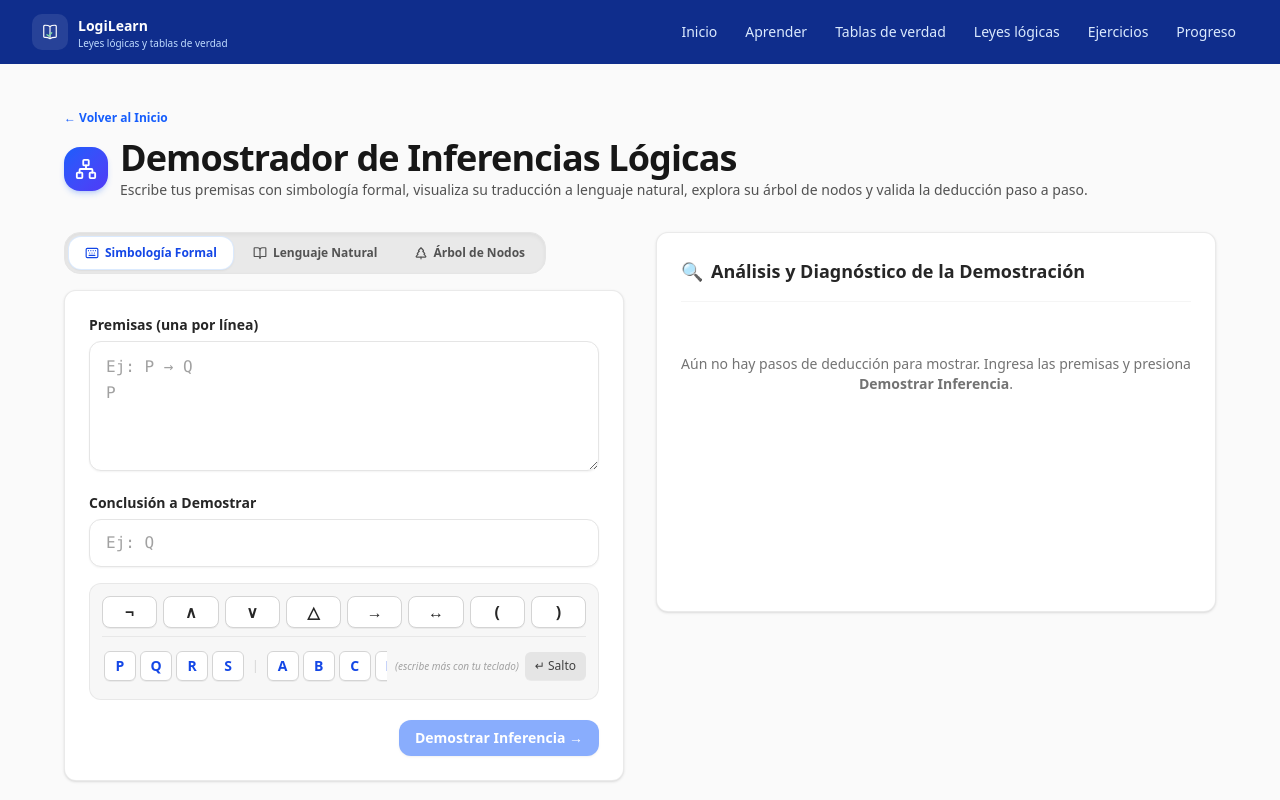
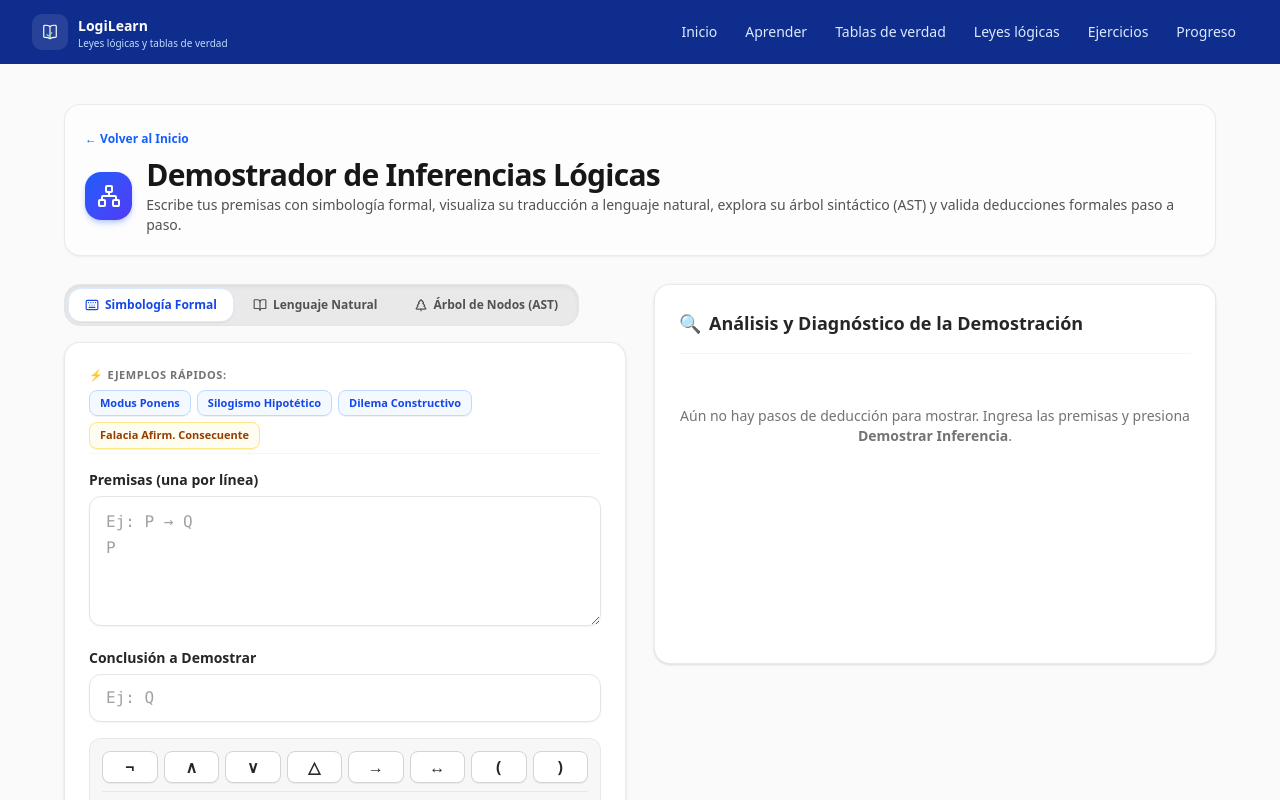
Before and after one commit to EnriDiazCayaca/logica_simbolica_global, a Vue app: page /inferencias in a window 1280 px wide. Shown: the top 800 px of the page. Built offline with nearby package versions, Linux system fonts and the light colour scheme.

Commit message:
feat(inferencias): mejorar estetica, ejemplos rapidos, descarga academica y zoom interactivo del AST

```diff
--- a/src/components/inferencias/ArbolAST.vue
+++ b/src/components/inferencias/ArbolAST.vue
@@ -4,7 +4,7 @@ import { parsearExpresion, normalizarExpresion } from '@/lib/solver/parser'
 import { META_OPERADOR, COLOR_NODO, estadisticasNodo } from '@/lib/solver/astVisual'
 import type { NodoExpresion } from '@/lib/solver/types'
 import NodoArbol from './NodoArbol.vue'
-import { Maximize2, Network, X } from '@lucide/vue'
+import { Maximize2, Network, X, ZoomIn, ZoomOut, RotateCcw } from '@lucide/vue'
 
 interface Props {
   premisas: string[]
@@ -84,6 +84,18 @@ const modelo = computed(() => {
 const leyenda = computed(() =>
   Object.values(META_OPERADOR).map((m) => ({ ...m, clase: COLOR_NODO[m.color] }))
 )
+
+// Control de Zoom y Escala
+const escala = ref(1)
+const aumentarZoom = () => {
+  if (escala.value < 1.6) escala.value = Number((escala.value + 0.1).toFixed(1))
+}
+const reducirZoom = () => {
+  if (escala.value > 0.6) escala.value = Number((escala.value - 0.1).toFixed(1))
+}
+const reiniciarZoom = () => {
+  escala.value = 1
+}
 
 // Control del modal de vista completa
 const mostrarCompleto = ref(false)
@@ -179,24 +191,62 @@ watch(
       </ul>
     </div>
 
-    <!-- Estadísticas globales del diagrama -->
+    <!-- Estadísticas globales del diagrama & Controles de Zoom -->
     <div
       v-if="modelo.hijosRaiz.length"
-      class="flex flex-wrap items-center gap-2 text-[10px] font-medium text-neutral-500"
+      class="flex flex-wrap items-center justify-between gap-3 text-[10px] font-medium text-neutral-500"
     >
-      <span class="rounded bg-neutral-100 px-2 py-0.5">📦 {{ modelo.total }} proposiciones</span>
-      <span class="rounded bg-neutral-100 px-2 py-0.5">⦿ {{ modelo.stats.nodos }} nodos</span>
-      <span class="rounded bg-neutral-100 px-2 py-0.5">↕ prof. máx {{ modelo.stats.profundidad }}</span>
-      <span class="rounded bg-neutral-100 px-2 py-0.5">◍ {{ modelo.stats.variables }} variables</span>
-      <span class="rounded bg-neutral-100 px-2 py-0.5">⚇ {{ modelo.stats.operadores }} conectivos</span>
+      <div class="flex flex-wrap items-center gap-1.5">
+        <span class="rounded bg-neutral-100 px-2 py-0.5">📦 {{ modelo.total }} proposiciones</span>
+        <span class="rounded bg-neutral-100 px-2 py-0.5">⦿ {{ modelo.stats.nodos }} nodos</span>
+        <span class="rounded bg-neutral-100 px-2 py-0.5">↕ prof. máx {{ modelo.stats.profundidad }}</span>
+        <span class="rounded bg-neutral-100 px-2 py-0.5">◍ {{ modelo.stats.variables }} variables</span>
+        <span class="rounded bg-neutral-100 px-2 py-0.5">⚇ {{ modelo.stats.operadores }} conectivos</span>
+      </div>
+
+      <!-- Controles de Zoom -->
+      <div class="flex items-center gap-1 bg-neutral-100/90 rounded-lg p-1 border border-neutral-200/80">
+        <button
+          type="button"
+          @click="reducirZoom"
+          title="Reducir zoom"
+          :disabled="escala <= 0.6"
+          class="p-1 text-neutral-600 hover:text-neutral-900 hover:bg-white rounded transition-colors disabled:opacity-40 disabled:cursor-not-allowed cursor-pointer"
+        >
+          <ZoomOut :size="13" />
+        </button>
+        <span class="px-1.5 font-mono text-[10px] font-bold text-neutral-700 select-none">
+          {{ Math.round(escala * 100) }}%
+        </span>
+        <button
+          type="button"
+          @click="aumentarZoom"
+          title="Aumentar zoom"
+          :disabled="escala >= 1.6"
+          class="p-1 text-neutral-600 hover:text-neutral-900 hover:bg-white rounded transition-colors disabled:opacity-40 disabled:cursor-not-allowed cursor-pointer"
+        >
+          <ZoomIn :size="13" />
+        </button>
+        <button
+          type="button"
+          @click="reiniciarZoom"
+          title="Reiniciar zoom a 100%"
+          class="p-1 text-neutral-600 hover:text-neutral-900 hover:bg-white rounded transition-colors cursor-pointer"
+        >
+          <RotateCcw :size="12" />
+        </button>
+      </div>
     </div>
 
     <!-- Diagrama único -->
     <div
       v-if="modelo.hijosRaiz.length"
-      class="overflow-x-auto rounded-xl bg-neutral-50/60 py-6 px-2"
+      class="overflow-x-auto rounded-xl bg-neutral-50/60 py-6 px-2 border border-neutral-100"
     >
-      <div class="arbol-contenedor">
+      <div
+        class="arbol-contenedor transition-transform duration-200"
+        :style="{ transform: `scale(${escala})`, transformOrigin: 'top center' }"
+      >
         <ul class="arbol-raiz">
           <NodoArbol
             :nodo="NODO_RAIZ"
--- a/src/components/inferencias/FormularioInferencia.vue
+++ b/src/components/inferencias/FormularioInferencia.vue
@@ -74,6 +74,47 @@ const CONECTIVOS = ['¬', '∧', '∨', '△', '→', '↔', '(', ')']
 const CONECTIVOS_CON_ESPACIO = ['∧', '∨', '△', '→', '↔']
 const GRUPO_VARS_1 = ['P', 'Q', 'R', 'S']
 const GRUPO_VARS_2 = ['A', 'B', 'C', 'D']
+
+interface EjemploRapido {
+  nombre: string
+  premisas: string[]
+  conclusion: string
+  tipo: 'valido' | 'falacia'
+}
+
+const EJEMPLOS_RAPIDOS: EjemploRapido[] = [
+  {
+    nombre: 'Modus Ponens',
+    premisas: ['P → Q', 'P'],
+    conclusion: 'Q',
+    tipo: 'valido'
+  },
+  {
+    nombre: 'Silogismo Hipotético',
+    premisas: ['P → Q', 'Q → R'],
+    conclusion: 'P → R',
+    tipo: 'valido'
+  },
+  {
+    nombre: 'Dilema Constructivo',
+    premisas: ['P → Q', 'R → S', 'P ∨ R'],
+    conclusion: 'Q ∨ S',
+    tipo: 'valido'
+  },
+  {
+    nombre: 'Falacia Afirm. Consecuente',
+    premisas: ['P → Q', 'Q'],
+    conclusion: 'P',
+    tipo: 'falacia'
+  }
+]
+
+const cargarEjemplo = (ej: EjemploRapido) => {
+  premisasText.value = ej.premisas.join('\n')
+  conclusionText.value = ej.conclusion
+  premisasCursor.value = premisasText.value.length
+  conclusionCursor.value = conclusionText.value.length
+}
 
 /**
  * Inserta un símbolo con regla determinista de espaciado:
@@ -158,6 +199,29 @@ const handleSubmit = () => {
 
 <template>
   <form @submit.prevent="handleSubmit" class="space-y-4">
+    <!-- Ejemplos Rápidos Didácticos -->
+    <div class="space-y-1.5 pb-1 border-b border-neutral-100">
+      <span class="text-[11px] font-bold text-neutral-500 uppercase tracking-wider flex items-center gap-1">
+        <span>⚡</span> Ejemplos rápidos:
+      </span>
+      <div class="flex flex-wrap gap-1.5">
+        <button
+          v-for="ej in EJEMPLOS_RAPIDOS"
+          :key="ej.nombre"
+          type="button"
+          @click="cargarEjemplo(ej)"
+          class="px-2.5 py-1 text-[11px] font-semibold rounded-lg border transition-all cursor-pointer select-none active:scale-95 shadow-2xs"
+          :class="[
+            ej.tipo === 'valido'
+              ? 'bg-blue-50/70 border-blue-200 text-blue-700 hover:bg-blue-100 hover:border-blue-300'
+              : 'bg-amber-50/70 border-amber-200 text-amber-800 hover:bg-amber-100 hover:border-amber-300'
+          ]"
+        >
+          {{ ej.nombre }}
+        </button>
+      </div>
+    </div>
+
     <!-- Campo de Premisas -->
     <div class="space-y-1.5">
       <div class="flex justify-between items-center">
--- a/src/components/inferencias/IndicadorResultado.vue
+++ b/src/components/inferencias/IndicadorResultado.vue
@@ -18,6 +18,7 @@ interface EstadoVisual {
   clasesIcono: string
   clasesTitulo: string
   clasesBorde: string
+  clasesFondo: string
 }
 
 const ESTADOS: Record<Exclude<ResultadoInferencia, 'pendiente'>, EstadoVisual> = {
@@ -25,33 +26,37 @@ const ESTADOS: Record<Exclude<ResultadoInferencia, 'pendiente'>, EstadoVisual> =
     icono: Check,
     titulo: 'Inferencia válida (Demostrada)',
     descripcion: 'La conclusión se deduce correctamente de las premisas mediante deducción directa.',
-    clasesIcono: 'bg-green-600',
-    clasesTitulo: 'text-green-700',
-    clasesBorde: 'border-l-green-600'
+    clasesIcono: 'bg-emerald-600 shadow-emerald-600/30',
+    clasesTitulo: 'text-emerald-800',
+    clasesBorde: 'border-l-emerald-600',
+    clasesFondo: 'bg-gradient-to-r from-emerald-50/80 to-white'
   },
   invalida: {
     icono: X,
     titulo: 'Inferencia inválida (Refutada)',
     descripcion: 'La conclusión no se sigue de las premisas. Se encontró un contraejemplo explícito que falsea el argumento.',
-    clasesIcono: 'bg-red-600',
-    clasesTitulo: 'text-red-700',
-    clasesBorde: 'border-l-red-600'
+    clasesIcono: 'bg-rose-600 shadow-rose-600/30',
+    clasesTitulo: 'text-rose-800',
+    clasesBorde: 'border-l-rose-600',
+    clasesFondo: 'bg-gradient-to-r from-rose-50/80 to-white'
   },
   no_demostrable_directa: {
     icono: Compass,
     titulo: 'Inferencia válida (Método indirecto requerido)',
     descripcion: 'El argumento es lógicamente válido (sin contraejemplos), pero su prueba formal requiere técnicas avanzadas como Reducción al Absurdo o Prueba Condicional.',
-    clasesIcono: 'bg-indigo-600',
-    clasesTitulo: 'text-indigo-700',
-    clasesBorde: 'border-l-indigo-600'
+    clasesIcono: 'bg-indigo-600 shadow-indigo-600/30',
+    clasesTitulo: 'text-indigo-800',
+    clasesBorde: 'border-l-indigo-600',
+    clasesFondo: 'bg-gradient-to-r from-indigo-50/80 to-white'
   },
   error: {
     icono: AlertTriangle,
     titulo: 'Error de sintaxis o procesamiento',
     descripcion: 'Ocurrió un problema al evaluar la inferencia.',
-    clasesIcono: 'bg-amber-600',
-    clasesTitulo: 'text-amber-700',
-    clasesBorde: 'border-l-amber-600'
+    clasesIcono: 'bg-amber-600 shadow-amber-600/30',
+    clasesTitulo: 'text-amber-800',
+    clasesBorde: 'border-l-amber-600',
+    clasesFondo: 'bg-gradient-to-r from-amber-50/80 to-white'
   }
 }
 
@@ -75,8 +80,8 @@ const descripcion = computed<string>(() => {
       v-if="estado"
       role="status"
       aria-live="polite"
-      class="border-l-4"
-      :class="estado.clasesBorde"
+      class="border-l-4 shadow-sm"
+      :class="[estado.clasesBorde, estado.clasesFondo]"
     >
       <div class="flex items-center gap-4 sm:gap-5">
         <div
--- a/src/pages/inferencias/index.vue
+++ b/src/pages/inferencias/index.vue
@@ -164,27 +164,27 @@ const procesarInferencia = async (payload: InferenciaRequest) => {
 </script>
 
 <template>
-  <div class="min-h-screen bg-neutral-50 p-6 md:p-10 text-neutral-900 font-sans">
-    <div class="max-w-6xl mx-auto space-y-8">
+  <div class="min-h-screen bg-neutral-50/80 p-5 md:p-10 text-neutral-900 font-sans selection:bg-blue-500/20">
+    <div class="max-w-6xl mx-auto space-y-7">
       <!-- Navegación & Encabezado -->
-      <div class="flex items-start justify-between flex-wrap gap-4">
+      <div class="flex items-start justify-between flex-wrap gap-4 bg-white/60 backdrop-blur-md p-5 rounded-2xl border border-neutral-200/80 shadow-xs">
         <div>
           <router-link
             to="/"
-            class="inline-flex items-center gap-1.5 text-xs font-semibold text-blue-600 hover:text-blue-800 transition-colors mb-3"
+            class="inline-flex items-center gap-1.5 text-xs font-semibold text-blue-600 hover:text-blue-800 transition-colors mb-2.5"
           >
             &larr; Volver al Inicio
           </router-link>
-          <div class="flex items-center gap-3">
-            <span class="flex h-11 w-11 items-center justify-center rounded-2xl bg-gradient-to-br from-blue-600 to-indigo-600 text-white shadow-md shadow-blue-600/20">
-              <Network :size="22" />
+          <div class="flex items-center gap-3.5">
+            <span class="flex h-12 w-12 items-center justify-center rounded-2xl bg-gradient-to-br from-blue-600 to-indigo-600 text-white shadow-md shadow-blue-600/25">
+              <Network :size="24" />
             </span>
             <div>
-              <h1 class="text-3xl md:text-4xl font-extrabold text-neutral-900 tracking-tight">
+              <h1 class="text-2xl md:text-3xl font-black text-neutral-900 tracking-tight">
                 Demostrador de Inferencias Lógicas
               </h1>
-              <p class="text-sm text-neutral-600 mt-0.5">
-                Escribe tus premisas con simbología formal, visualiza su traducción a lenguaje natural, explora su árbol de nodos y valida la deducción paso a paso.
+              <p class="text-xs md:text-sm text-neutral-600 mt-0.5">
+                Escribe tus premisas con simbología formal, visualiza su traducción a lenguaje natural, explora su árbol sintáctico (AST) y valida deducciones formales paso a paso.
               </p>
             </div>
           </div>
@@ -195,7 +195,7 @@ const procesarInferencia = async (payload: InferenciaRequest) => {
           v-if="historialLocal.length > 0"
           type="button"
           @click="mostrarHistorial = !mostrarHistorial"
-          class="inline-flex items-center gap-1.5 px-3 py-1.5 bg-white hover:bg-neutral-100 text-xs font-semibold text-neutral-700 rounded-xl border border-neutral-300 shadow-xs cursor-pointer transition-colors"
+          class="inline-flex items-center gap-1.5 px-3 py-2 bg-white hover:bg-neutral-100 text-xs font-bold text-neutral-700 rounded-xl border border-neutral-300 shadow-2xs cursor-pointer transition-all active:scale-95"
         >
           <History :size="14" class="text-blue-600" />
           <span>{{ mostrarHistorial ? 'Ocultar Historial' : `Historial Reciente (${historialLocal.length})` }}</span>
@@ -203,15 +203,23 @@ const procesarInferencia = async (payload: InferenciaRequest) => {
       </div>
 
       <!-- Panel Desplegable de Historial Local -->
-      <div v-if="mostrarHistorial && historialLocal.length > 0" class="p-4 bg-white rounded-xl border border-neutral-200 shadow-sm space-y-3">
+      <Transition
+        enter-active-class="transition duration-200 ease-out"
+        enter-from-class="opacity-0 -translate-y-2"
+        enter-to-class="opacity-100 translate-y-0"
+        leave-active-class="transition duration-150 ease-in"
+        leave-from-class="opacity-100 translate-y-0"
+        leave-to-class="opacity-0 -translate-y-2"
+      >
+        <div v-if="mostrarHistorial && historialLocal.length > 0" class="p-4 bg-white rounded-2xl border border-neutral-200 shadow-sm space-y-3">
           <div class="flex items-center justify-between border-b border-neutral-100 pb-2">
             <span class="text-xs font-bold text-neutral-700 flex items-center gap-1.5">
-            <History :size="14" /> Ejercicios Demostrados Recientemente
+              <History :size="14" class="text-blue-600" /> Ejercicios Demostrados Recientemente
             </span>
             <button
               type="button"
               @click="limpiarHistorial"
-            class="text-[11px] font-semibold text-red-600 hover:text-red-800 flex items-center gap-1 cursor-pointer"
+              class="text-[11px] font-semibold text-rose-600 hover:text-rose-800 flex items-center gap-1 cursor-pointer transition-colors"
             >
               <Trash2 :size="12" /> Limpiar Historial
             </button>
@@ -222,20 +230,20 @@ const procesarInferencia = async (payload: InferenciaRequest) => {
               v-for="item in historialLocal"
               :key="item.id"
               @click="restaurarDesdeHistorial(item)"
-            class="p-3 bg-neutral-50 hover:bg-blue-50/70 border border-neutral-200/80 hover:border-blue-300 rounded-lg cursor-pointer transition-all space-y-1.5 shadow-2xs group"
+              class="p-3 bg-neutral-50/80 hover:bg-blue-50/70 border border-neutral-200/80 hover:border-blue-300 rounded-xl cursor-pointer transition-all space-y-1.5 shadow-2xs hover:shadow-xs group"
             >
               <div class="flex items-center justify-between text-[10px]">
                 <span
-                class="font-bold uppercase px-1.5 py-0.5 rounded"
+                  class="font-bold uppercase px-1.5 py-0.5 rounded-md"
                   :class="{
                     'bg-emerald-100 text-emerald-800': item.resultado === 'valida',
                     'bg-indigo-100 text-indigo-800': item.resultado === 'no_demostrable_directa',
-                  'bg-red-100 text-red-800': item.resultado === 'invalida' || item.resultado === 'error'
+                    'bg-rose-100 text-rose-800': item.resultado === 'invalida' || item.resultado === 'error'
                   }"
                 >
                   {{ item.resultado === 'valida' ? 'Válida' : item.resultado === 'no_demostrable_directa' ? 'Válida (Ind.)' : 'Inválida' }}
                 </span>
-              <span class="text-neutral-400">{{ item.fecha }}</span>
+                <span class="text-neutral-400 font-mono text-[10px]">{{ item.fecha }}</span>
               </div>
               <div class="font-mono text-xs text-neutral-800 truncate font-semibold">
                 {{ item.premisas.join('; ') }}
@@ -246,10 +254,11 @@ const procesarInferencia = async (payload: InferenciaRequest) => {
             </div>
           </div>
         </div>
+      </Transition>
 
-      <main class="grid grid-cols-1 lg:grid-cols-12 gap-8 items-start">
-        <!-- Columna Izquierda: Pestañas de Entrada (Símbolos vs Lenguaje Natural) -->
-        <div class="lg:col-span-6 space-y-4">
+      <main class="grid grid-cols-1 lg:grid-cols-12 gap-7 items-start">
+        <!-- Columna Izquierda: Pestañas de Entrada (Símbolos vs Lenguaje Natural vs Árbol AST) -->
+        <div :class="activeTab === 'arbol' ? 'lg:col-span-12 space-y-4' : 'lg:col-span-6 space-y-4'">
           <!-- Switcher de Pestañas (Segmented Control) -->
           <div class="inline-flex items-center gap-1 p-1 bg-neutral-200/80 rounded-2xl border border-neutral-200 shadow-inner w-full sm:w-fit overflow-x-auto">
             <button
@@ -286,13 +295,13 @@ const procesarInferencia = async (payload: InferenciaRequest) => {
                   : 'text-neutral-600 hover:text-neutral-900 hover:bg-white/50'
               ]"
             >
-              <TreePine :size="14" /> Árbol de Nodos
+              <TreePine :size="14" /> Árbol de Nodos (AST)
             </button>
           </div>
 
           <!-- Contenido de Pestaña 1: Formulario Simbólico -->
           <div v-show="activeTab === 'simbolos'">
-            <section class="bg-white p-6 rounded-xl shadow-sm border border-neutral-200/80">
+            <section class="bg-white p-6 rounded-2xl shadow-sm border border-neutral-200/80">
               <FormularioInferencia
                 :isLoading="isLoading"
                 :premisasIniciales="formulaData.premisas"
@@ -313,7 +322,7 @@ const procesarInferencia = async (payload: InferenciaRequest) => {
 
           <!-- Contenido de Pestaña 3: Árbol de Nodos (AST) -->
           <div v-show="activeTab === 'arbol'">
-            <section class="bg-white p-6 rounded-xl shadow-sm border border-neutral-200/80">
+            <section class="bg-white p-6 rounded-2xl shadow-sm border border-neutral-200/80">
               <ArbolAST
                 :premisas="formulaData.premisas"
                 :conclusion="formulaData.conclusion"
@@ -323,7 +332,7 @@ const procesarInferencia = async (payload: InferenciaRequest) => {
         </div>
 
         <!-- Columna Derecha: Indicador de Resultado & Trazabilidad con Contraejemplos / Exportación -->
-        <div class="lg:col-span-6 space-y-6">
+        <div :class="activeTab === 'arbol' ? 'lg:col-span-12 space-y-6' : 'lg:col-span-6 space-y-6'">
           <!-- Indicador de Resultado -->
           <IndicadorResultado
             :resultado="resultado"
@@ -331,7 +340,7 @@ const procesarInferencia = async (payload: InferenciaRequest) => {
           />
 
           <!-- Panel de Trazabilidad / Análisis de la Demostración -->
-          <section class="bg-white p-6 rounded-xl shadow-sm border border-neutral-200/80 min-h-[380px]">
+          <section class="bg-white p-6 rounded-2xl shadow-sm border border-neutral-200/80 min-h-[380px]">
             <div class="flex items-center justify-between border-b border-neutral-100 pb-4 mb-5">
               <h2 class="text-base md:text-lg font-bold text-neutral-800 flex items-center gap-2">
                 <span>{{ resultado === 'valida' ? '⚡' : '🔍' }}</span>
```
Also changed, not shown: src/components/inferencias/PanelTrazabilidad.vue (+48 -6 lines). Lines whose indentation alone changed are shown as unchanged.
